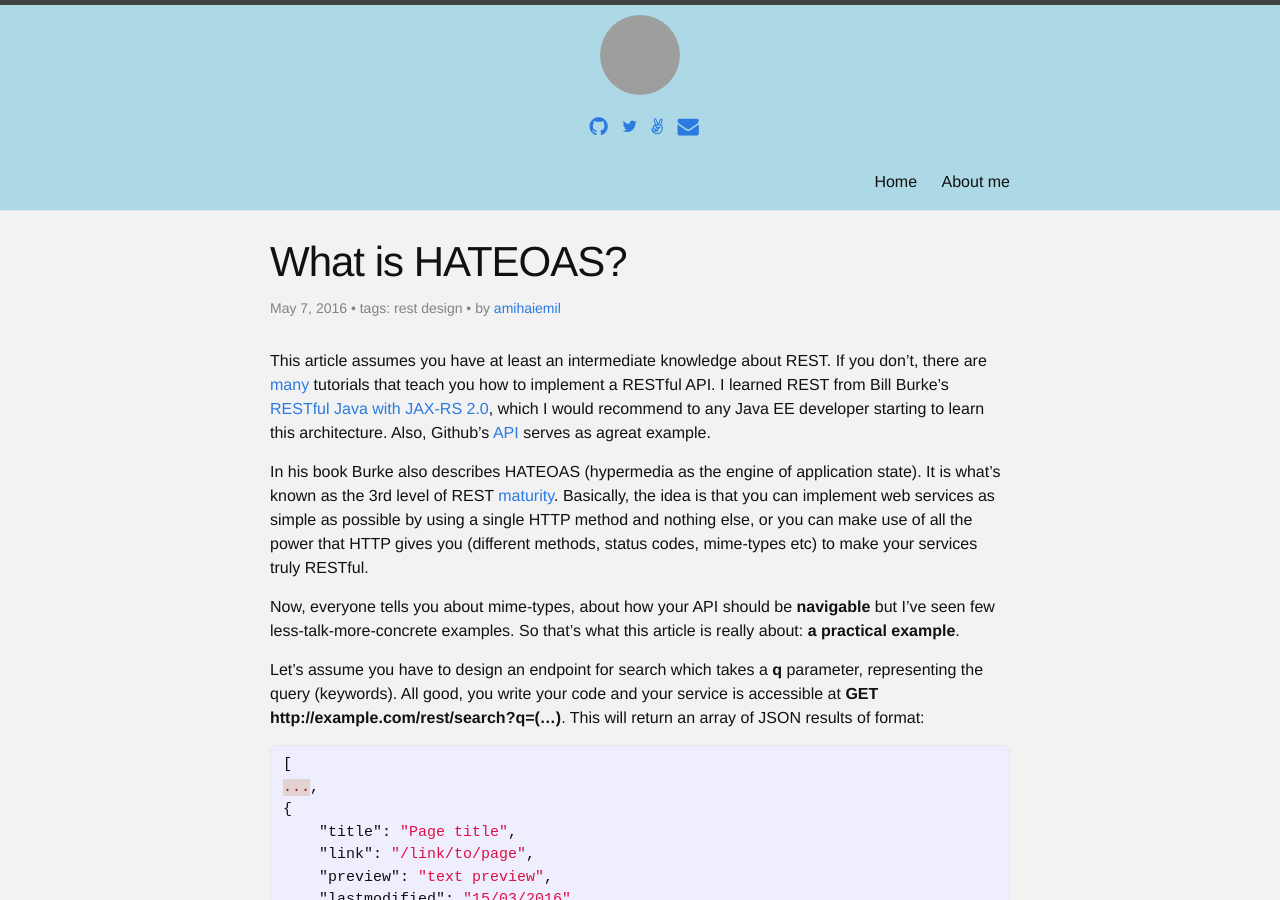
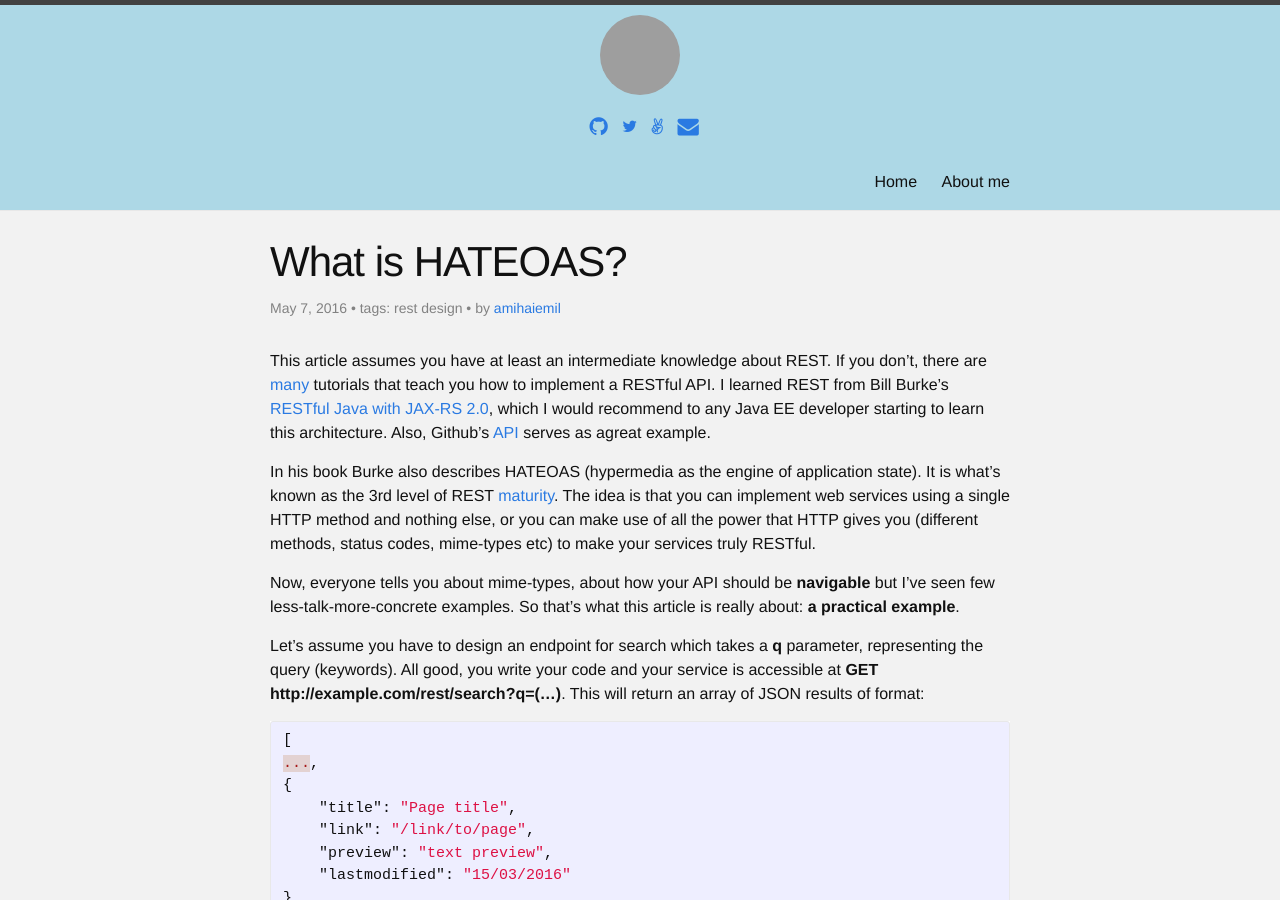
Before and after one commit to amihaiemil/amihaiemil.github.io, a Jekyll site: the page built from _posts/2016-05-07-what-is-hateoas.markdown, in a window 1280 px wide and 900 px high. Built offline with Jekyll 4.4.1, drawn with Linux system fonts in a browser that asks for light colours; comment, search, counter and statistics services are not loaded; grey boxes are pictures that could not be loaded.

Commit message:
Update 2016-05-07-what-is-hateoas.markdown

```diff
--- a/_posts/2016-05-07-what-is-hateoas.markdown
+++ b/_posts/2016-05-07-what-is-hateoas.markdown
@@ -5,12 +5,12 @@
 tags: rest design
 author: <a href="https://www.github.com/amihaiemil" target="_blank">amihaiemil</a>
 comments: true
-preview: Basically, the idea is that you can implement web services as simple as possible by using a single HTTP method and nothing else, or you can make use of all the power that HTTP gives you (different methods, status codes, mime-types etc) to make your services truly RESTful.
+preview: You can implement web services using a single HTTP method and nothing else, or you can make use of all the power that HTTP gives you (different methods, status codes, mime-types etc) to make your services truly RESTful.
 ---
 
 This article assumes you have at least an intermediate knowledge about REST. If you don't, there are [many](https://www.google.ro/webhp?sourceid=chrome-instant&ion=1&espv=2&ie=UTF-8#q=rest%20tutorial) tutorials that teach you how to implement a RESTful API. I learned REST from Bill Burke's [RESTful Java with JAX-RS 2.0](http://cdn.oreillystatic.com/oreilly/booksamplers/9781449361341_sampler.pdf), which I would recommend to any Java EE developer starting to learn this architecture. Also, Github's [API](https://api.github.com/) serves as agreat example.
 
-In his book Burke also describes HATEOAS (hypermedia as the engine of application state). It is what's known as the 3rd level of REST [maturity](http://martinfowler.com/articles/richardsonMaturityModel.html). Basically, the idea is that you can implement web services as simple as possible by using a single HTTP method and nothing else, or you can make use of all the power that HTTP gives you (different methods, status codes, mime-types etc) to make your services truly RESTful.
+In his book Burke also describes HATEOAS (hypermedia as the engine of application state). It is what's known as the 3rd level of REST [maturity](http://martinfowler.com/articles/richardsonMaturityModel.html). The idea is that you can implement web services using a single HTTP method and nothing else, or you can make use of all the power that HTTP gives you (different methods, status codes, mime-types etc) to make your services truly RESTful.
 
 Now, everyone tells you about mime-types, about how your API should be **navigable** but I've seen few less-talk-more-concrete examples. So that's what this article is really about: **a practical example**.
 
```
